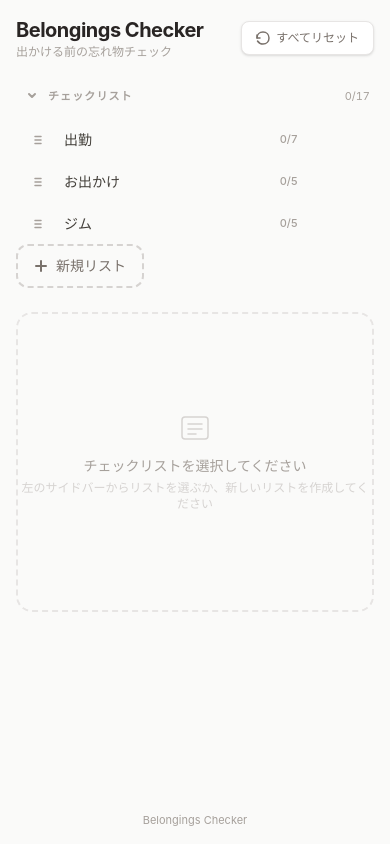
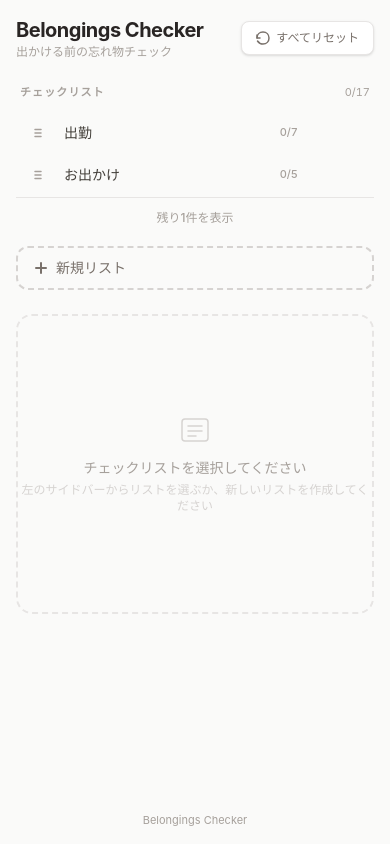
Before and after one commit to ponkansh6/belongings, a Next.js app: page / in a window 390 px wide. Built offline with nearby package versions, Linux system fonts and the light colour scheme.

Commit message:
Replace mobile collapsible sidebar with show-more pattern and auto-top selection

```diff
--- a/src/app/page.tsx
+++ b/src/app/page.tsx
@@ -12,6 +12,7 @@ export default function Home() {
     activeView,
     setActiveView,
     selectedChecklist,
+    selectChecklist,
     addChecklist,
     renameChecklist,
     deleteChecklist,
@@ -44,10 +45,10 @@ export default function Home() {
         <Sidebar
           checklists={checklists}
           activeView={activeView}
-          onSelect={(id) => setActiveView({ type: "list", checklistId: id })}
+          onSelect={(id) => selectChecklist(id)}
           onAdd={(name) => {
             const newId = addChecklist(name);
-            setActiveView({ type: "list", checklistId: newId });
+            selectChecklist(newId);
           }}
           onRename={renameChecklist}
           onDelete={(id) => {
--- a/src/components/Sidebar.tsx
+++ b/src/components/Sidebar.tsx
@@ -4,7 +4,7 @@ import { useState, useRef, useEffect, useCallback } from "react";
 import type { Checklist } from "@/lib/types";
 import type { ActiveView } from "@/hooks/useChecklists";
 import { useDragReorder } from "@/hooks/useDragReorder";
-import { useMediaQuery } from "@/hooks/useMediaQuery";
+
 
 interface SidebarProps {
   checklists: Checklist[];
@@ -30,8 +30,7 @@ export default function Sidebar({
   const [editingId, setEditingId] = useState<string | null>(null);
   const [editingName, setEditingName] = useState("");
 
-  const isMobile = useMediaQuery("(max-width: 767px)");
-  const [isOpen, setIsOpen] = useState(true);
+  const [showAll, setShowAll] = useState(false);
 
   const newInputRef = useRef<HTMLInputElement>(null);
   const editInputRef = useRef<HTMLInputElement>(null);
@@ -86,38 +85,16 @@ export default function Sidebar({
     0,
   );
 
+  const hasMore = checklists.length > 2;
+  const visibleLists = showAll ? checklists : checklists.slice(0, 2);
+
   return (
     <aside className="flex flex-col gap-3">
       {/* Section header */}
       <div className="flex items-center justify-between px-1">
-        <div className="flex items-center gap-1">
-          {isMobile && (
-            <button
-              type="button"
-              onClick={() => setIsOpen((prev) => !prev)}
-              aria-expanded={isOpen}
-              aria-label={isOpen ? "チェックリストを折りたたむ" : "チェックリストを展開する"}
-              className="flex h-6 w-6 items-center justify-center rounded-md text-stone-400 transition-colors hover:bg-stone-200 hover:text-stone-600 focus-visible:outline-none focus-visible:ring-2 focus-visible:ring-blue-400"
-            >
-              <svg
-                width="14"
-                height="14"
-                viewBox="0 0 14 14"
-                fill="none"
-                stroke="currentColor"
-                strokeWidth="2"
-                strokeLinecap="round"
-                strokeLinejoin="round"
-                className={`transition-transform duration-200 ${isOpen ? "" : "-rotate-90"}`}
-              >
-                <path d="M4 5l3 3 3-3" />
-              </svg>
-            </button>
-          )}
-          <h2 className="text-[11px] font-semibold uppercase tracking-widest text-stone-400">
-            チェックリスト
-          </h2>
-        </div>
+        <h2 className="text-[11px] font-semibold uppercase tracking-widest text-stone-400">
+          チェックリスト
+        </h2>
         {checklists.length > 0 && (
           <span className="text-[11px] tabular-nums text-stone-400" aria-live="polite">
             {checkedItems}/{totalItems}
@@ -125,13 +102,7 @@ export default function Sidebar({
         )}
       </div>
 
-      {/* Collapsible wrapper – hidden on mobile when toggled */}
-      <div
-        className={`overflow-hidden transition-all duration-200 ${
-          isMobile && !isOpen ? "max-h-0 opacity-0 pointer-events-none" : "max-h-[3000px] opacity-100"
-        }`}
-      >
-        {/* Empty state - no checklists */}
+      {/* Empty state - no checklists */}
       {checklists.length === 0 && !showNewInput ? (
         <div className="rounded-xl border-2 border-dashed border-stone-200 p-6 text-center">
           <div className="mx-auto mb-3 flex h-10 w-10 items-center justify-center rounded-full bg-stone-100">
@@ -175,7 +146,7 @@ export default function Sidebar({
           {/* Checklist list */}
           {checklists.length > 0 ? (
             <div ref={containerRef} className="flex flex-col gap-0.5">
-              {checklists.map((cl, index) => {
+              {visibleLists.map((cl, index) => {
                 const isActive = activeView.type === "list" && activeView.checklistId === cl.id;
                 const isEditing = editingId === cl.id;
                 const itemStyle = getItemStyle(index);
@@ -291,6 +262,19 @@ export default function Sidebar({
                   </div>
                 );
               })}
+
+              {/* Show more / collapse button */}
+              {hasMore && (
+                <div className="border-t border-stone-200 pt-1">
+                  <button
+                    type="button"
+                    onClick={() => setShowAll((prev) => !prev)}
+                    className="flex w-full items-center justify-center rounded-lg px-3 py-2 text-xs font-medium text-stone-400 transition-colors hover:bg-stone-100 hover:text-stone-600 focus-visible:outline-none focus-visible:ring-2 focus-visible:ring-blue-400"
+                  >
+                    {showAll ? "折りたたむ" : `残り${checklists.length - 2}件を表示`}
+                  </button>
+                </div>
+              )}
             </div>
           ) : null}
         </>
@@ -353,7 +337,6 @@ export default function Sidebar({
           新規リスト
         </button>
       ) : null}
-      </div>
     </aside>
   );
 }
--- a/src/hooks/useChecklists.ts
+++ b/src/hooks/useChecklists.ts
@@ -120,6 +120,19 @@ export function useChecklists() {
     );
   }, []);
 
+  // --- Selection (moves selected to top) ---
+  const selectChecklist = useCallback((id: string) => {
+    setChecklists((prev) => {
+      const idx = prev.findIndex((cl) => cl.id === id);
+      if (idx <= 0) return prev;
+      const next = [...prev];
+      const [moved] = next.splice(idx, 1);
+      next.unshift(moved);
+      return next;
+    });
+    setActiveView({ type: "list", checklistId: id });
+  }, []);
+
   // --- Derived ---
   const selectedChecklist =
     activeView.type === "list"
@@ -131,6 +144,7 @@ export function useChecklists() {
     loaded,
     activeView,
     setActiveView,
+    selectChecklist,
     selectedChecklist,
     addChecklist,
     renameChecklist,
```
